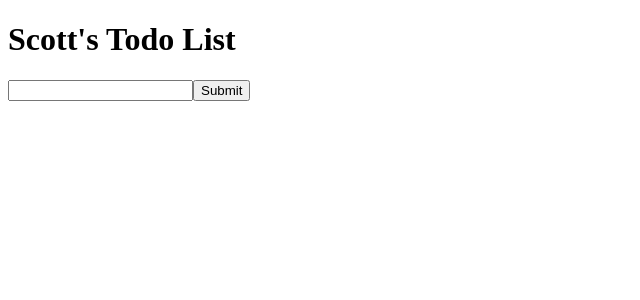
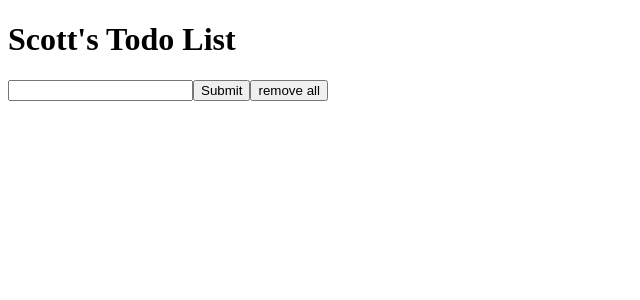
Before and after one commit to sunsnba/React-Todo, a React (Create React App) app: page / in a window 1280 px wide. Shown: the top 300 px of the page, without its empty margins (0-640 px from the left). Built offline with nearby package versions, Linux system fonts and the light colour scheme.

Commit message:
removeAll button now working

```diff
--- a/src/AddItem.js
+++ b/src/AddItem.js
@@ -13,6 +13,7 @@ class AddItem extends Component {
             <form onSubmit={event => this.onSubmit(event)}>
               <input type='text' value={this.state.itemText} onChange={event => this.onInputChange(event.target.value)}/>
               <input type='submit' />
+              <input type='button' value='remove all'  onClick={this.props.removeAll} />
             </form>
         )
     }
@@ -27,6 +28,7 @@ class AddItem extends Component {
         this.props.updateList(this.state.itemText);
         this.setState({itemText: ''});
     }
+
 }
 
 export default AddItem;
--- a/src/App.js
+++ b/src/App.js
@@ -9,8 +9,9 @@ class App extends Component {
     this.state = {items: []}
     this.updateList = this.updateList.bind(this);
     this.deleteItem = this.deleteItem.bind(this);
-    this.onEditSubmit = this.onEditSubmit.bind(this);
-    // this.removeItem = this.removeItem.bind(this);
+    this.removeAll = this.removeAll.bind(this);
+
+    //this.onEditSubmit = this.onEditSubmit.bind(this);
   }
 
   updateList (itemText) {
@@ -29,19 +30,24 @@ class App extends Component {
     this.setState({items: filteredItems})
   }
 
-  onEditSubmit(itemText, i) {
-    const copy = this.state.items.slice()
-    copy[i] = itemText;
-    this.setState({items: copy})
+  removeAll() {
+    this.setState({items: []})
   }
+
+  // onEditSubmit(itemText, i) {
+  //   const copy = this.state.items.slice()
+  //   copy[i] = itemText;
+  //   this.setState({items: copy})
+  // }
 
 
   render() {
     return (
       <div>
         <h1>Scott's Todo List</h1>
-        <AddItem updateList={this.updateList}/>
-        <List items={this.state.items} deleteItem={this.deleteItem} onEditSubmit={this.onEditSubmit}/>
+        <AddItem updateList={this.updateList} removeAll={this.removeAll} />
+        <List items={this.state.items} deleteItem={this.deleteItem} //onEditSubmit={this.onEditSubmit}
+        />
       </div>
     );
   }
--- a/src/List.js
+++ b/src/List.js
@@ -2,11 +2,11 @@ import React from 'react';
 
 
 const List = (props) => {
-    const listItems = props.items.map((item, i) => {
+    const listItems = props.items.map((itemText, i) => {
         // return <li key={i}>{item} <button onClick={event => this.onDelete(event)}>delete</button></li>
-        return <li key={i}>{item}
+        return <li key={i}>{itemText}
         <button onClick={ () => props.deleteItem(i)}>delete</button>
-        <button onClick={ () => props.onEditSubmit(i, item)}>edit</button>
+        <button onClick={ () => props.onEditSubmit(i, itemText)}>edit</button>
         </li>
     });
 
```
